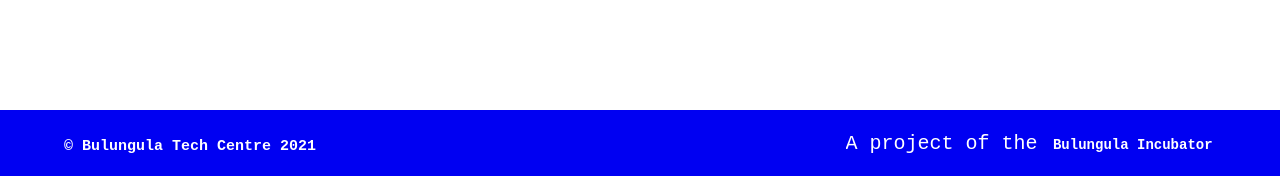
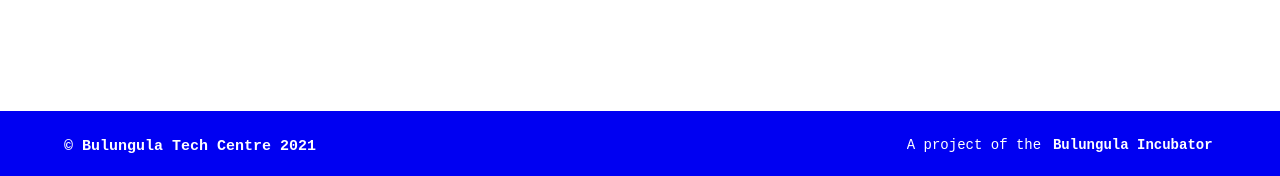
Before and after one commit to bulungula-tech-centre/bulungula-tech-centre, a Jekyll site: the page built from index.md, in a window 1280 px wide. Shown: the part 721-897 px from the top of the page. Built offline with Jekyll 4.4.1, drawn with Linux system fonts in a browser that asks for light colours.

Commit message:
change anchor boldness

```diff
--- a/_includes/nav-footer.html
+++ b/_includes/nav-footer.html
@@ -10,7 +10,7 @@
     {% endif %}
 
     <li class="item  item--bi{% if item.url == page.url %}  item--current{% endif %}">
-      A project of the <a style="font-weight: 600;" href="{{ url }}">{{ item.title }}</a>
+      A project of the <a href="{{ url }}">{{ item.title }}</a>
     </li>
     {% endfor %}
   </ul>
--- a/_sass/_theme.scss
+++ b/_sass/_theme.scss
@@ -210,10 +210,11 @@ body {
     }
   }
   &--bi {
+    color: $white;
+    font-size: 70%;
+    font-weight: 400;
     a {
-      color: $white;
-      font-size: 70%;
-      font-weight: 400;
+      font-weight: 600;
     }
   }
 }
```
